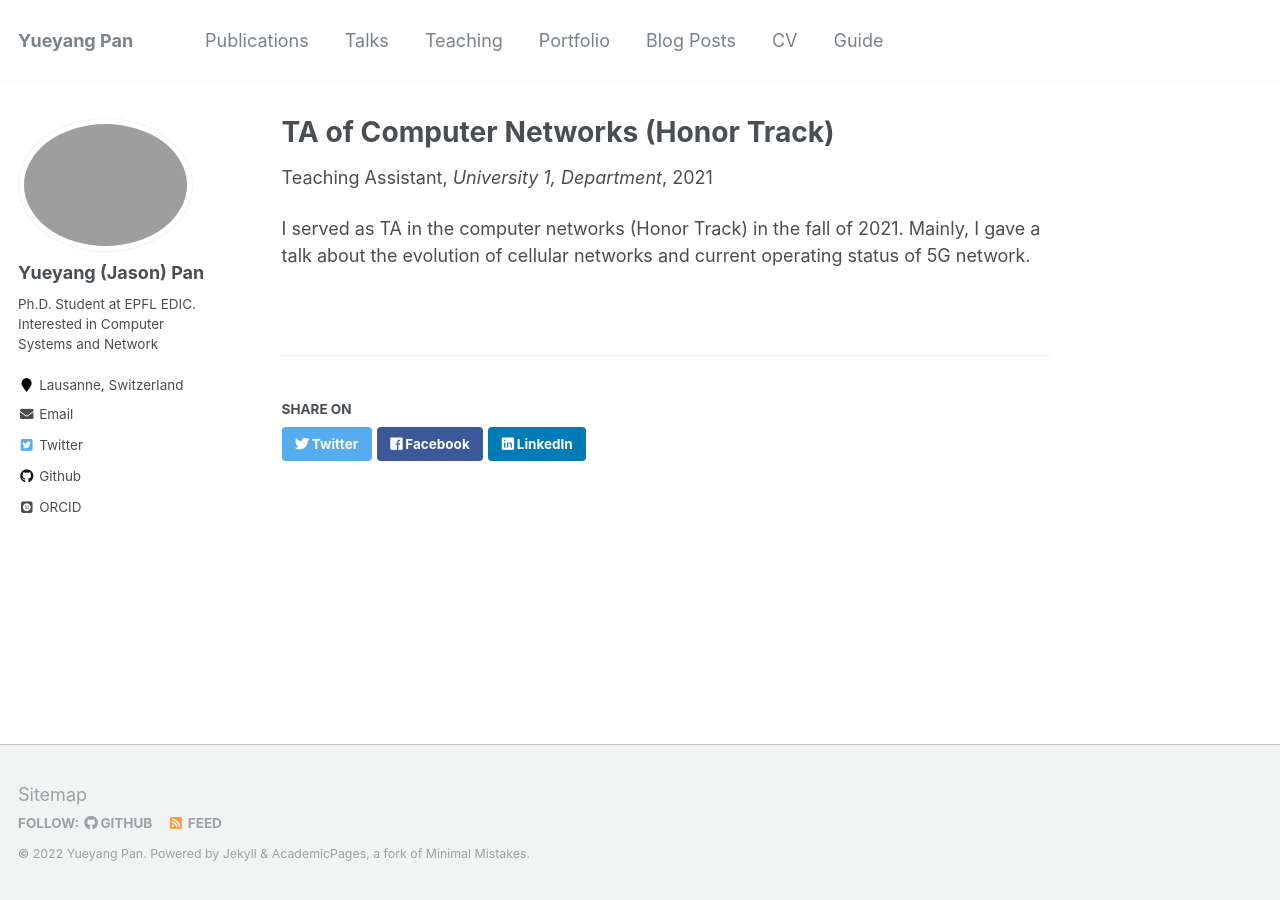
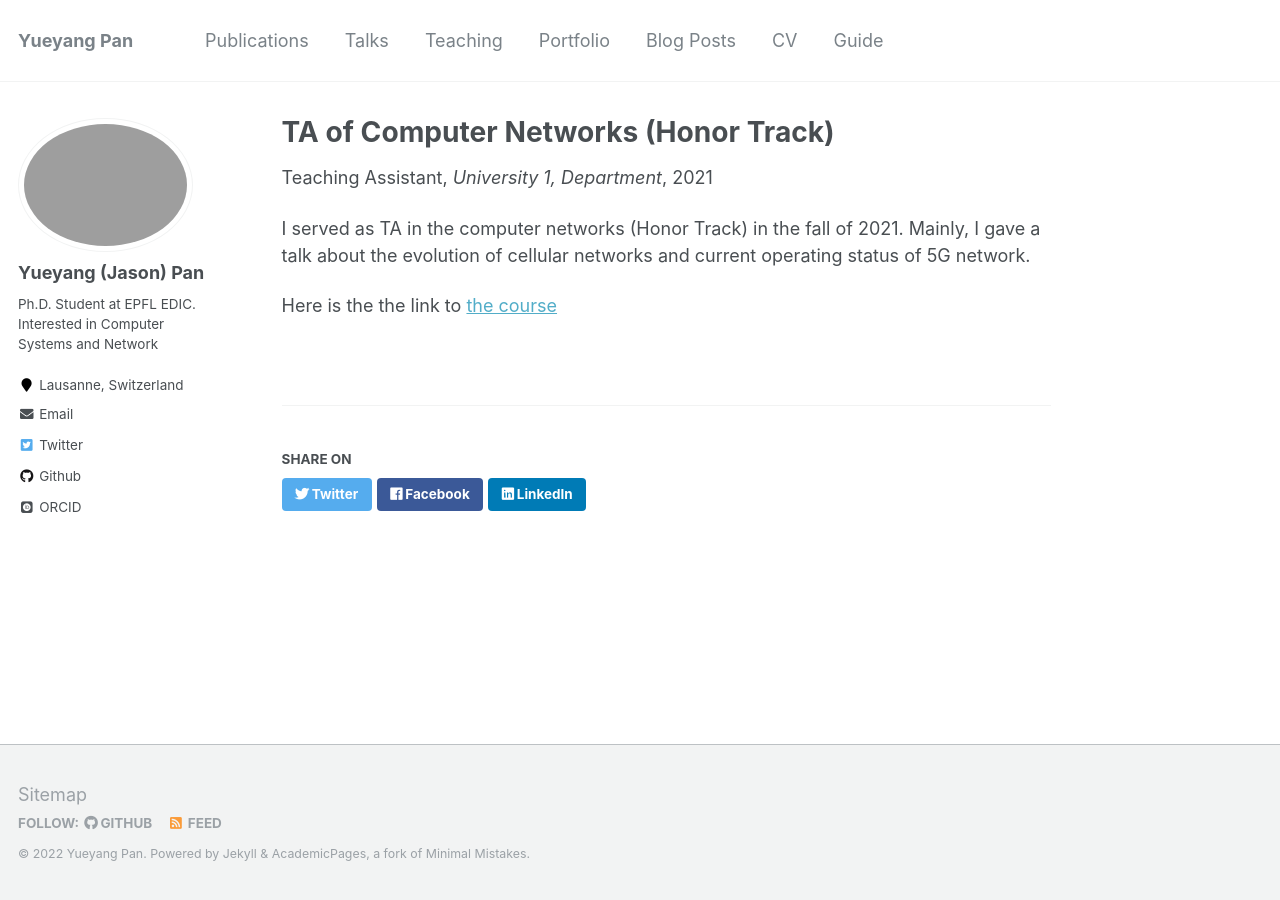
Before and after one commit to PanJason/panjason.github.io, a Jekyll site: the page built from _teaching/2021-fall-computer-networks.md, in a window 1280 px wide. Built offline with Jekyll 4.4.1, drawn with Linux system fonts in a browser that asks for light colours; some web fonts are replaced.

Commit message:
Update Teaching

```diff
--- a/_teaching/2021-fall-computer-networks.md
+++ b/_teaching/2021-fall-computer-networks.md
@@ -9,3 +9,5 @@ location: "Beijing, China"
 ---
 
 I served as TA in the computer networks (Honor Track) in the fall of 2021. Mainly, I gave a talk about the evolution of cellular networks and current operating status of 5G network.
+
+Here is the the link to [the course](https://soar.group/CompNets/Fall16/slides/Mod0_Overview.pdf)
```
